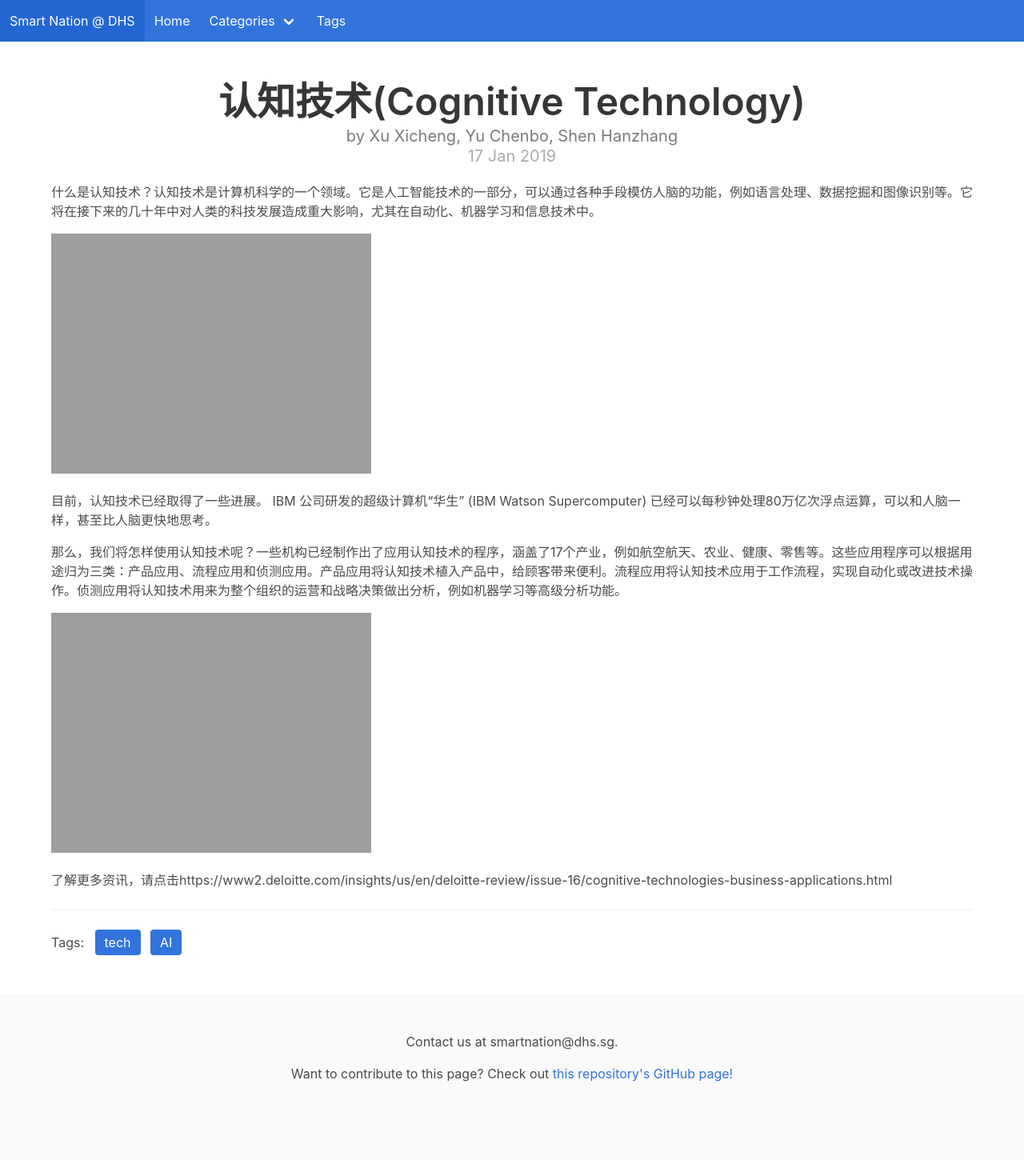
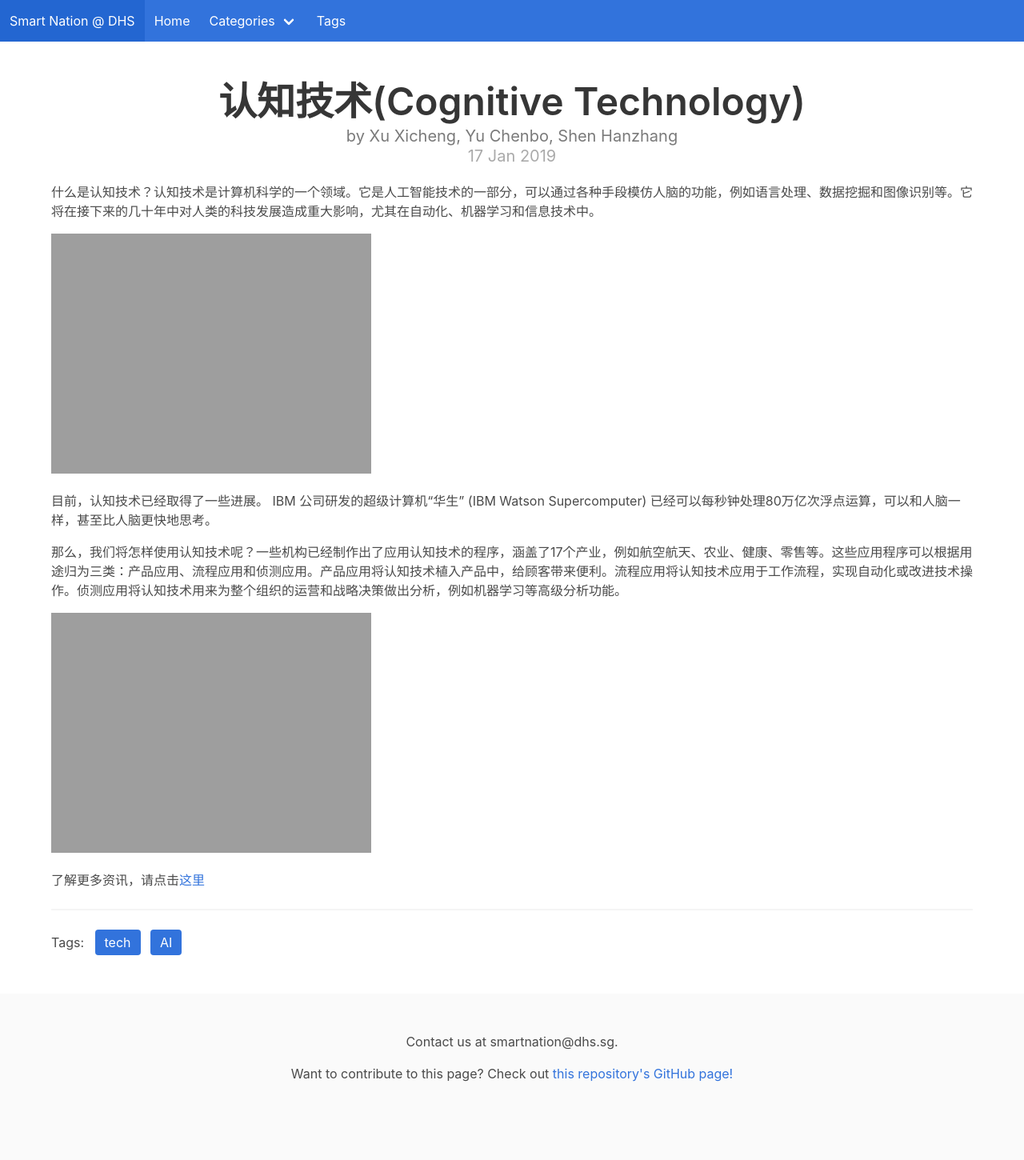
Before and after one commit to dunmanhigh/smarticc, a Jekyll site: the page built from _posts/2019-01-17-Cognitive-Technology.md, in a window 1280 px wide. Shown: the whole page at 80% size. Built offline with Jekyll 4.4.1, drawn with Linux system fonts in a browser that asks for light colours.

```diff
--- a/_posts/2019-01-17-Cognitive-Technology.md
+++ b/_posts/2019-01-17-Cognitive-Technology.md
@@ -20,7 +21,7 @@ author: Xu Xicheng, Yu Chenbo, Shen Hanzhang
 ![][image-2]
 
 
-了解更多资讯，请点击https://www2.deloitte.com/insights/us/en/deloitte-review/issue-16/cognitive-technologies-business-applications.html
+了解更多资讯，请点击[这里](https://www2.deloitte.com/insights/us/en/deloitte-review/issue-16/cognitive-technologies-business-applications.html)
 
 
 [image-1]: {{ "/assets/img/2019-1-17-cognitive-technology-1.png" | absolute_url }}
```
Also changed, not shown: other parts of _posts/2019-01-17-Cognitive-Technology.md (+1 -0 lines), _posts/2019-01-17-keylogger.md (+2 -3 lines), assets/img/2019-1-17-cognitive-technology-preview.png (added).
